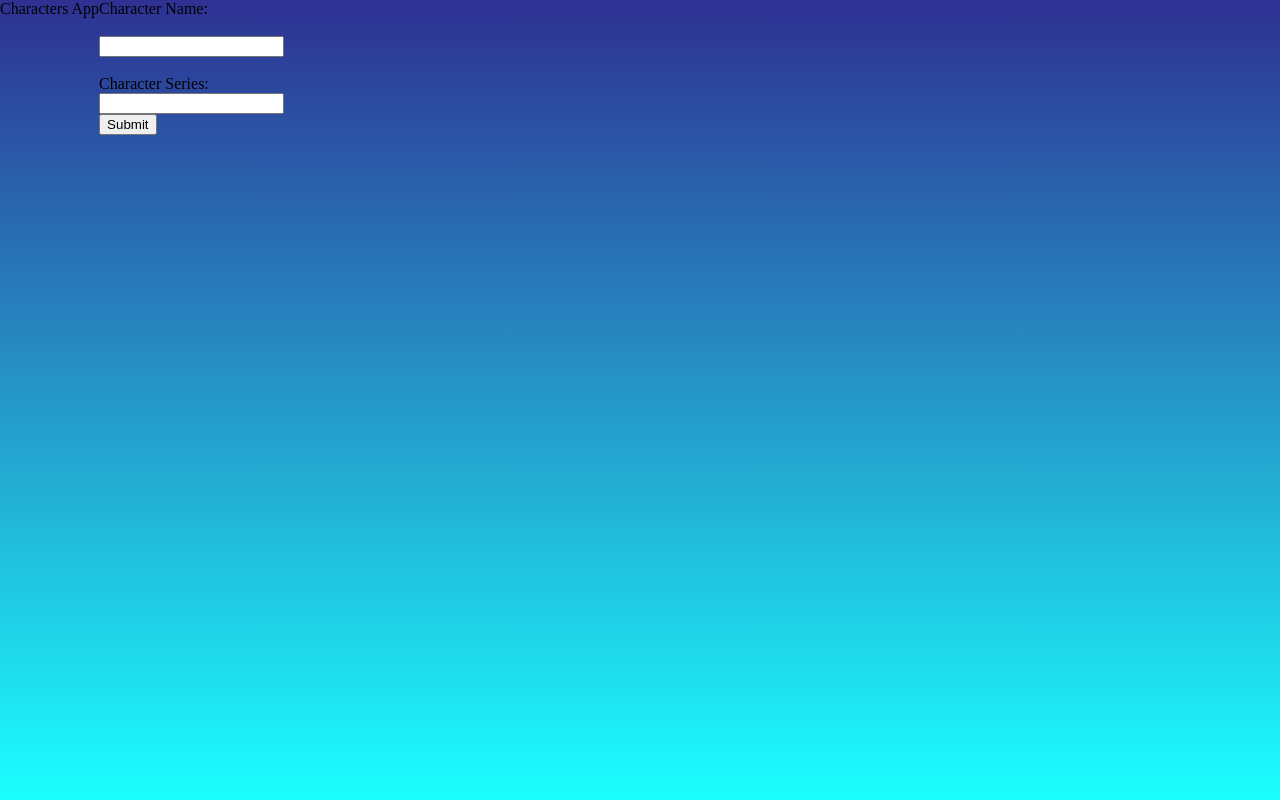
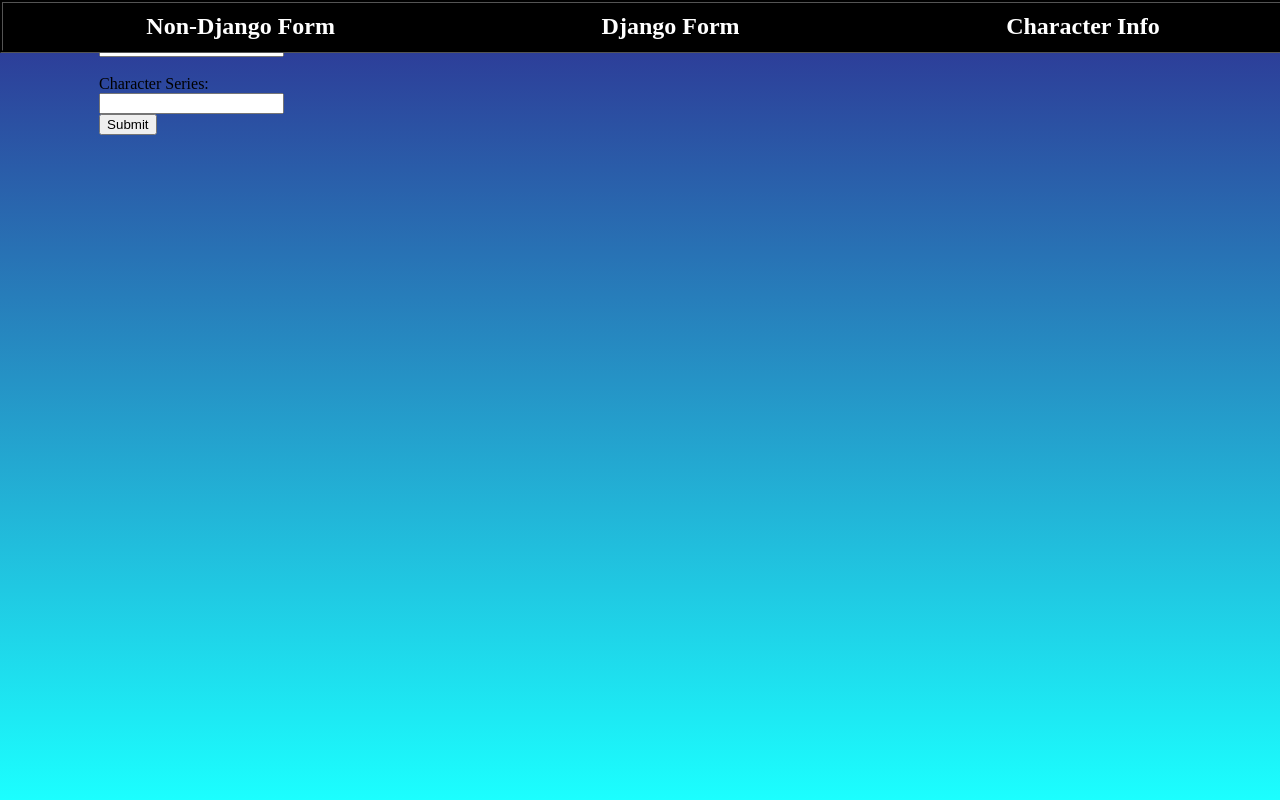
Before and after one commit to jlei40/softdev_project1, a Django app: page /Characters/djangoforms in a window 1280 px wide. Run offline with Django 4.2, Linux system fonts and the light colour scheme.

Commit message:
my keyboard is broken bro

```diff
--- a/project/SSBU/core/templates/base.html
+++ b/project/SSBU/core/templates/base.html
@@ -11,6 +11,14 @@
 </head>
 
 <body>
+   <div id="navigation">
+      <div id="nav_div">
+           <a href="nondjangoforms.html">Non-Django Form<br></a>
+           <a href="djangoforms.html">Django Form <br></a>
+           <a href="character_info.html">Character Info<br></a>
+      </div>
+   </div>
+   <br/>
    <div class="header_title">Characters App</div><br/><br/>
      {% if messages %}
      <div>
```
